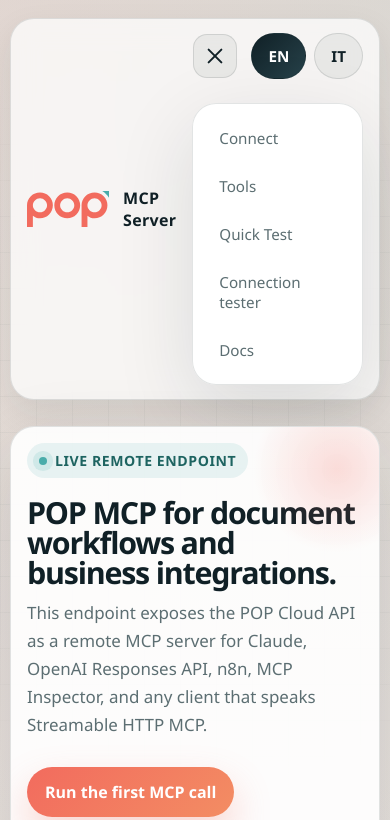
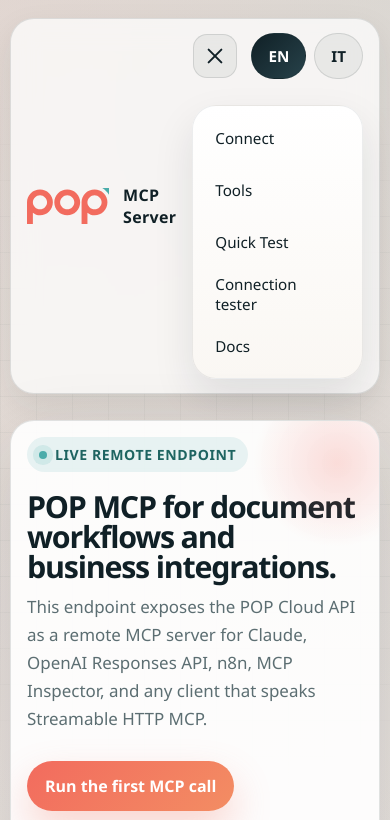
Before and after one commit to getpopapi/pop-mcp, a website: page public/index.html in a window 390 px wide. Both pictures are taken after a click on the button "Toggle navigation". Shown: the top 820 px of the page. Drawn offline with Linux system fonts and the light colour scheme.

Commit message:
Polish mobile nav menu styling

```diff
--- a/public/index.html
+++ b/public/index.html
@@ -677,23 +677,36 @@
           flex-direction: column;
           align-items: stretch;
           gap: 4px;
-          margin-top: 10px;
-          padding: 12px;
-          border: 1px solid var(--line);
-          border-radius: var(--radius);
-          background: rgba(255, 255, 255, 0.98);
+          margin-top: 12px;
+          margin-left: auto;
+          width: min(100%, 360px);
+          padding: 8px;
+          border: 1px solid rgba(16, 32, 38, 0.08);
+          border-radius: 24px;
+          background: linear-gradient(180deg, rgba(255, 255, 255, 0.98), rgba(250, 247, 243, 0.98));
           backdrop-filter: blur(14px);
-          box-shadow: var(--shadow);
+          box-shadow: 0 18px 40px rgba(16, 32, 38, 0.10);
         }
 
         .nav-links a {
-          padding: 12px 14px;
-          border-radius: 14px;
+          display: flex;
+          align-items: center;
+          min-height: 48px;
+          padding: 0 14px;
+          border-radius: 16px;
+          color: var(--ink);
           white-space: normal;
+          transition: background 160ms ease, transform 160ms ease;
         }
 
         .nav-links a:hover {
           background: rgba(16, 32, 38, 0.06);
+          transform: translateX(2px);
+        }
+
+        .nav-links a:active {
+          transform: translateX(0);
+          background: rgba(242, 107, 94, 0.10);
         }
       }
 
```
